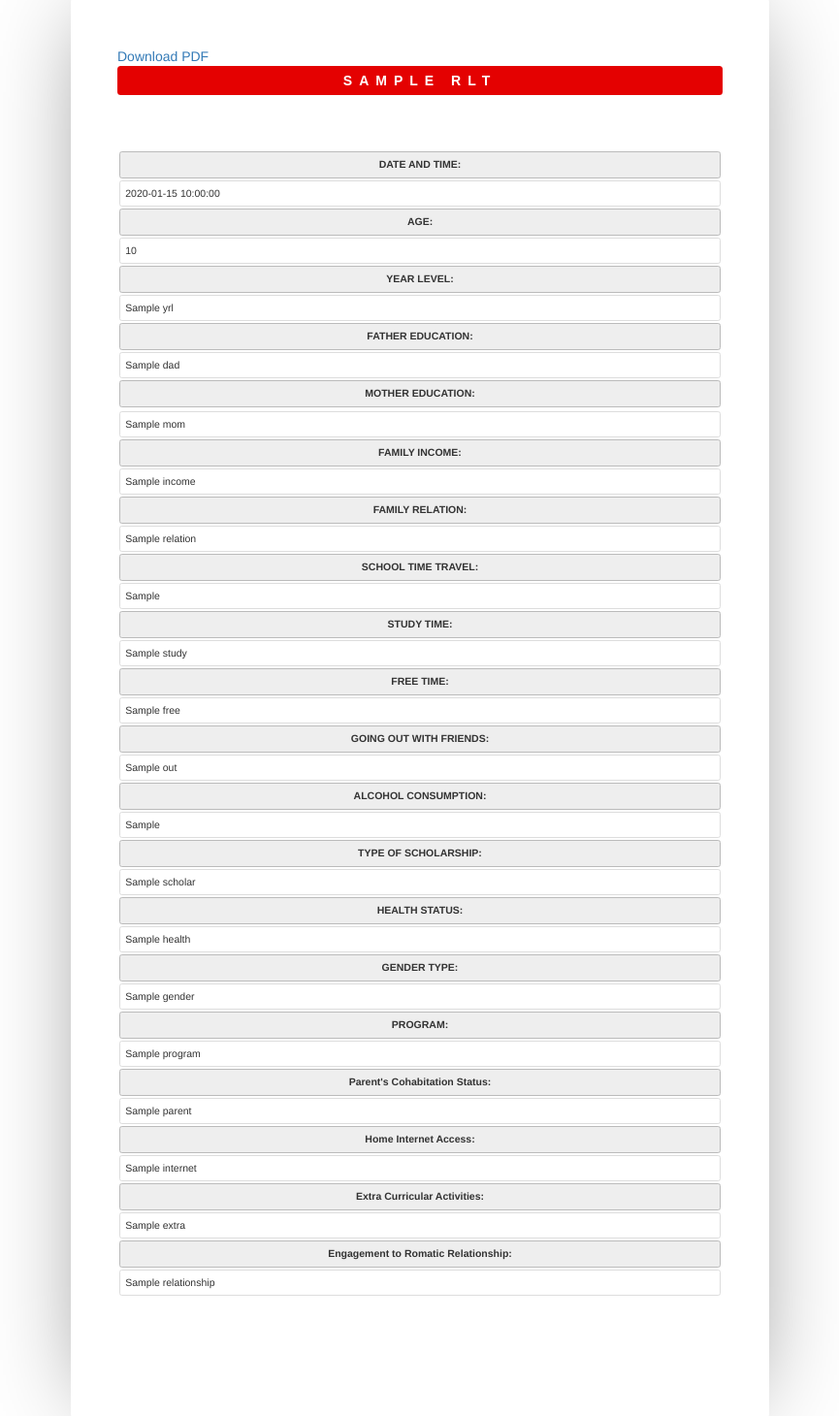
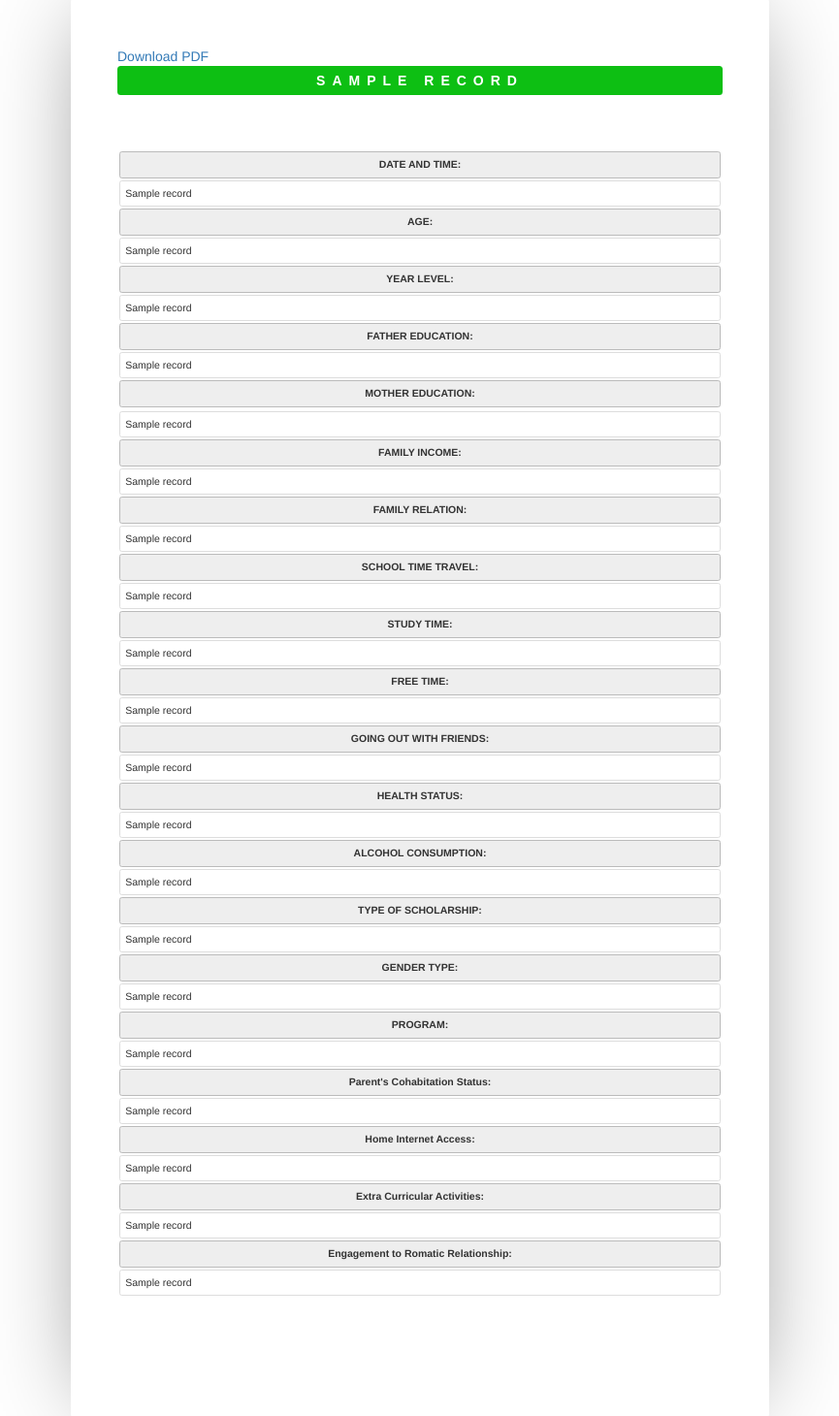
Before and after one commit to CodeVanie/scholarship-predictor, a Flask app: template templates/htmltopdf.html in a window 1280 px wide. Shown: the whole page at 97% size, without its empty margins (207-1072 px from the left). Run offline with Flask 3, Linux system fonts and the light colour scheme; the template is opened without the code that fills it: most values are stand-ins (such as "Sample title", 1, 10 or a date in 2020); parts of the project's set-up code (start-up, migrations or seed data) failed here and were passed over; some libraries are stand-ins or nearby versions.

Commit message:
Added Databases to users and prediction records

```diff
--- a/model.py
+++ b/model.py
@@ -1,25 +1,72 @@
 from flask import Flask, render_template, redirect, url_for, request, session
+from flask_sqlalchemy import SQLAlchemy
+from database import load_users_from_db, reg_user_to_db, add_pred_record_to_db, load_records_from_db, load_record_from_db, load_highest_record_id
+
 import pickle
 import datetime
 
 app = Flask(__name__)
 app.secret_key = "GlamourKey"
 model = pickle.load(open("model.pkl","rb"))
-rlt = "none"
 
 @app.route('/login', methods=['POST','GET'])
 def login():
+    USERS = load_users_from_db()
+    match = False
+    useralert = "* Username doesn't exist"
+    passalert = ""
     if request.method == "POST":
         username = request.form["Username"]
         password = request.form["Password"]
-        session["username"] = username
-        session["password"] = password
-        return redirect(url_for("home"))
+        for u in USERS:
+            if u[1] == username:
+                useralert = ""
+                if u[3] == password:
+                    match = True
+                    session["username"] = username
+                    session["password"] = password
+                    return redirect(url_for("home"))
+                else:
+                    passalert = "* Password doesn't match."
+        if match == False:
+            return render_template("Login.html", useralert = useralert, passalert = passalert)
     else:
         if "username" in session:
             return redirect(url_for("home", usr=session["username"]))
 
         return render_template("Login.html")
+
+@app.route('/register', methods=['POST','GET'])
+def register():
+    USERS = load_users_from_db()
+    error = 0
+    useralert = ""
+    emailalert = ""
+    if request.method == "POST":
+        username = request.form["Username"]
+        emailadd = request.form["Email"]
+        password = request.form["Password"]
+        confpass = request.form["ConfirmPassword"]
+
+        if password == confpass:
+            for u in USERS:
+                if u[1] == username:
+                    useralert = "* Username " + username + " is taken."
+                    error += 1
+                if u[2] == emailadd:
+                    emailalert = "* " + emailadd + " is already registered."
+                    error += 1
+            if error > 0:
+                return render_template("Register.html", useralert = useralert, emailalert = emailalert)
+            else:
+                reg_user_to_db(username, emailadd, password)
+                session["username"] = username
+                return redirect(url_for("home"))
+    else:
+        if "username" in session:
+            return redirect(url_for("home", usr=session["username"]))
+
+        return render_template("Register.html")
 
 @app.route('/home')
 def home():
@@ -125,7 +172,7 @@ def form():
             statement = "Model Error"
 
         yearlevel = ""
-        fathereducation= ""
+        fathereducation = ""
         mothereducation = ""
         familyincome = ""
         traveltime = ""
@@ -153,7 +200,9 @@ def form():
             yearlevel = "4th Year"
 
         #Father Education
-        if int(dd_fe) == 1:
+        if int(dd_fe) == 0:
+            fathereducation = "None"
+        elif int(dd_fe) == 1:
             fathereducation = "Primary Education"
         elif int(dd_fe) == 2:
             fathereducation = "Secondary Education"
@@ -163,7 +212,9 @@ def form():
             fathereducation = "Graduate"
 
         #Mother Education
-        if int(dd_me) == 1:
+        if int(dd_me) == 0:
+            mothereducation = "None"
+        elif int(dd_fe) == 1:
             mothereducation = "Primary Education"
         elif int(dd_me) == 2:
             mothereducation = "Secondary Education"
@@ -316,35 +367,32 @@ def form():
         else:
             engagementromaticrelationship = "No"
 
-        #Date and Time
-        print("Current date and time:")
-        print(now.strftime("%Y-%m-%d %H:%M:%S"))
+        USERS = load_users_from_db()
 
+        for u in USERS:
+            if u[1] == session["username"]:
+                userid = u[0]
 
+        add_pred_record_to_db(userid, statement, tf_age, yearlevel, fathereducation, mothereducation, familyincome, familyrelation, traveltime, studytime, freetime, goingout, healthstatus, alcohol, typeofscholarship, gendertype, programcourse, parentcohabitationstatus, homeinternetaccess, extracurricularactivities, engagementromaticrelationship, now.strftime("%Y-%m-%d %H:%M:%S"))
 
-
-
-
-
-
-        print(statement)
-        print(parentcohabitationstatus)
-        return render_template('htmltopdf.html', rlt=statement, age=tf_age,
-                               yrl=yearlevel, dad=fathereducation, mom=mothereducation,
-                               income=familyincome, relation=familyrelation, tt=traveltime, study=studytime,
-                               free=freetime, out=goingout, health=healthstatus, al=alcohol, scholar=typeofscholarship,
-                               gender=gendertype, program=programcourse, parent=parentcohabitationstatus, internet=homeinternetaccess,
-                               extra=extracurricularactivities, relationship=engagementromaticrelationship, date=now.strftime("%Y-%m-%d %H:%M:%S"))
+        return redirect(url_for('downloadpdf', recid = load_highest_record_id(userid)))
 
     return render_template('Fill-Up-Form.html', usr=session["username"])
 
 @app.route("/logs")
 def logs():
-    return render_template('Logs.html', usr=session["username"])
+    USERS = load_users_from_db()
+    for u in USERS:
+        if u[1] == session["username"]:
+            userid = u[0]
 
-@app.route("/<rlt>")
-def result(rlt):
-    return render_template('Fill-Up-Form.html', rlt=rlt, usr=session["username"])
+    RECORDS = load_records_from_db(userid)
+    return render_template('Logs.html', usr=session["username"], records = RECORDS)
+
+@app.route("/downloadpdf/<recid>")
+def downloadpdf(recid):
+    RECORD = load_record_from_db(recid)
+    return render_template("htmltopdf.html", record = RECORD)
 
 @app.route("/logout")
 def logout():
--- a/static/style.css
+++ b/static/style.css
@@ -19,7 +19,8 @@ body { background: #FFF; border-radius: 1px; box-shadow: 0 0 1in -0.25in rgba(0,
 header { margin: 0 0 3em; }
 header:after { clear: both; content: ""; display: table; }
 
-header h1 { background: #e40101; border-radius: 0.25em; color: #FFF; margin: 0 0 1em; padding: 0.5em 0; }
+header #will_not{ background: #e40101; border-radius: 0.25em; color: #FFF; margin: 0 0 1em; padding: 0.5em 0; }
+header #will_have{ background: #0dbf13; border-radius: 0.25em; color: #FFF; margin: 0 0 1em; padding: 0.5em 0; }
 header address { float: left; font-size: 95%; font-style: normal; line-height: 1.25; margin: 0 1em 1em 0; }
 article address.norm h4 {
     font-size: 125%;
--- a/templates/htmltopdf.html
+++ b/templates/htmltopdf.html
@@ -2,7 +2,7 @@
 <html>
 <head>
 	<meta charset="utf-8">
-	<title>HTML TO PDF</title>
+	<title>{{rlt}}</title>
 	<script src="/static/jquery.min.js"></script>
   <link href="https://netdna.bootstrapcdn.com/bootstrap/3.1.0/css/bootstrap.min.css" rel="stylesheet" id="bootstrap-css">
   <link href="/static/style.css" rel="stylesheet" >
@@ -11,9 +11,14 @@
 
   <a  href="javascript:void(0)" class="btn-download">Download PDF  </a>
 
+{% for r in record %}
 <div id="invoice" class="container-another">
     <header >
-      <h1>{{rlt}}</h1>
+      {% if 'not' in r[2] %}
+      <h1 id="will_not">{{r[2]}}</h1>
+      {% else %}
+      <h1 id="will_have">{{r[2]}}</h1>
+      {% endif %}
     </header>
     <article>
 
@@ -26,7 +31,7 @@
 
         <tbody>
         <tr>
-        <td><span class="time">{{date}}</span></td>
+        <td><span class="time">{{r[22]}}</span></td>
         </tr>
         </tbody>
 
@@ -38,7 +43,7 @@
 
         <tbody>
         <tr>
-        <td><span class="age">{{age}}</span></td>
+        <td><span class="age">{{r[3]}}</span></td>
         </tr>
         </tbody>
 
@@ -50,7 +55,7 @@
 
         <tbody>
         <tr>
-        <td><span class="year">{{yrl}}</span></td>
+        <td><span class="year">{{r[4]}}</span></td>
         </tr>
         </tbody>
 
@@ -62,7 +67,7 @@
 
         <tbody>
         <tr>
-        <td><span class="father_edu">{{dad}}</span></td>
+        <td><span class="father_edu">{{r[5]}}</span></td>
         </tr>
         </tbody>
 
@@ -74,7 +79,7 @@
 
         <tbody>
         <tr></tr>
-        <td><span class="mother_edu">{{mom}}</span></td>
+        <td><span class="mother_edu">{{r[6]}}</span></td>
         </tbody>
 
         <thead>
@@ -85,7 +90,7 @@
 
         <tbody>
         <tr>
-        <td><span class="family_inc">{{income}}</span></td>
+        <td><span class="family_inc">{{r[7]}}</span></td>
         </tr>
         </tbody>
 
@@ -97,7 +102,7 @@
 
         <tbody>
         <tr>
-        <td><span class="family_rel">{{relation}}</span></td>
+        <td><span class="family_rel">{{r[8]}}</span></td>
         </tr>
         </tbody>
 
@@ -109,7 +114,7 @@
 
         <tbody>
         <tr>
-        <td><span class="school_time">{{tt}}</span></td>
+        <td><span class="school_time">{{r[9]}}</span></td>
         </tr>
         </tbody>
 
@@ -121,7 +126,7 @@
 
         <tbody>
         <tr>
-        <td><span class="study_time">{{study}}</span></td>
+        <td><span class="study_time">{{r[10]}}</span></td>
         </tr>
         </tbody>
 
@@ -133,7 +138,7 @@
 
         <tbody>
         <tr>
-        <td><span class="free_time">{{free}}</span></td>
+        <td><span class="free_time">{{r[11]}}</span></td>
         </tr>
         </tbody>
 
@@ -145,43 +150,43 @@
 
         <tbody>
         <tr>
-        <td><span class="going_out">{{out}}</span></td>
+        <td><span class="going_out">{{r[12]}}</span></td>
         </tr>
         </tbody>
 
         <thead>
-        <tr>
-        <th><span>ALCOHOL CONSUMPTION:</span></th>
-        </tr>
+          <tr>
+          <th><span>HEALTH STATUS:</span></th>
+          </tr>
         </thead>
 
         <tbody>
         <tr>
-        <td><span class="al">{{al}}</span></td>
+        <td><span class="al">{{r[13]}}</span></td>
         </tr>
         </tbody>
 
         <thead>
-        <tr>
-        <th><span>TYPE OF SCHOLARSHIP:</span></th>
-        </tr>
+          <tr>
+          <th><span>ALCOHOL CONSUMPTION:</span></th>
+          </tr>
         </thead>
 
         <tbody>
         <tr>
-        <td><span class="scholar">{{scholar}}</span></td>
+        <td><span class="scholar">{{r[14]}}</span></td>
         </tr>
         </tbody>
 
         <thead>
-        <tr>
-        <th><span>HEALTH STATUS:</span></th>
-        </tr>
+          <tr>
+          <th><span>TYPE OF SCHOLARSHIP:</span></th>
+          </tr>
         </thead>
 
         <tbody>
         <tr>
-        <td><span class="health">{{health}}</span></td>
+        <td><span class="health">{{r[15]}}</span></td>
         </tr>
         </tbody>
 
@@ -193,7 +198,7 @@
 
         <tbody>
         <tr>
-        <td><span class="gender">{{gender}}</span></td>
+        <td><span class="gender">{{r[16]}}</span></td>
         </tr>
         </tbody>
 
@@ -205,7 +210,7 @@
 
         <tbody>
         <tr>
-        <td><span class="program">{{program}}</span></td>
+        <td><span class="program">{{r[17]}}</span></td>
         </tr>
         </tbody>
 
@@ -217,7 +222,7 @@
 
         <tbody>
         <tr>
-        <td><span class="parent">{{parent}}</span></td>
+        <td><span class="parent">{{r[18]}}</span></td>
         </tr>
         </tbody>
 
@@ -229,7 +234,7 @@
 
         <tbody>
         <tr>
-        <td><span class="internet">{{internet}}</span></td>
+        <td><span class="internet">{{r[19]}}</span></td>
         </tr>
         </tbody>
 
@@ -241,7 +246,7 @@
 
         <tbody>
         <tr>
-        <td><span class="extra">{{extra}}</span></td>
+        <td><span class="extra">{{r[20]}}</span></td>
         </tr>
         </tbody>
 
@@ -253,26 +258,22 @@
 
         <tbody>
         <tr>
-        <td><span class="relationship">{{relationship}}</span></td>
+        <td><span class="relationship">{{r[21]}}</span></td>
         </tr>
         </tbody>
     </table>
 </div>
-
-
-
-
+{% endfor %}
 
 <script src="/static/jspdf.debug.js"></script>
 <script src="/static/html2canvas.min.js"></script>
 <script src="/static/html2pdf.min.js"></script>
 
-
 <script>
 
     const options = {
       margin: 0.5,
-      filename: 'Scholarship-result.pdf',
+      filename: 'scholarship-result.pdf',
       image: {
         type: 'jpeg',
         quality: 500
@@ -282,7 +283,7 @@
       },
       jsPDF: {
         unit: 'in',
-        format: [8.5, 14 * 2],
+        format: [8.5, 15],
         orientation: 'portrait'
       }
     }
@@ -306,7 +307,5 @@
 }
     </script>
 
-
-
 </body>
 </html>
```
Also changed, not shown: database.py (added, +56 -0 lines), static/result.js (deleted, +0 -28 lines), templates/Login.html (+7 -38 lines), templates/Logs.html (+12 -47 lines), templates/Register.html (added, +57 -0 lines), templates/baseIdentity.html (added, +42 -0 lines).
